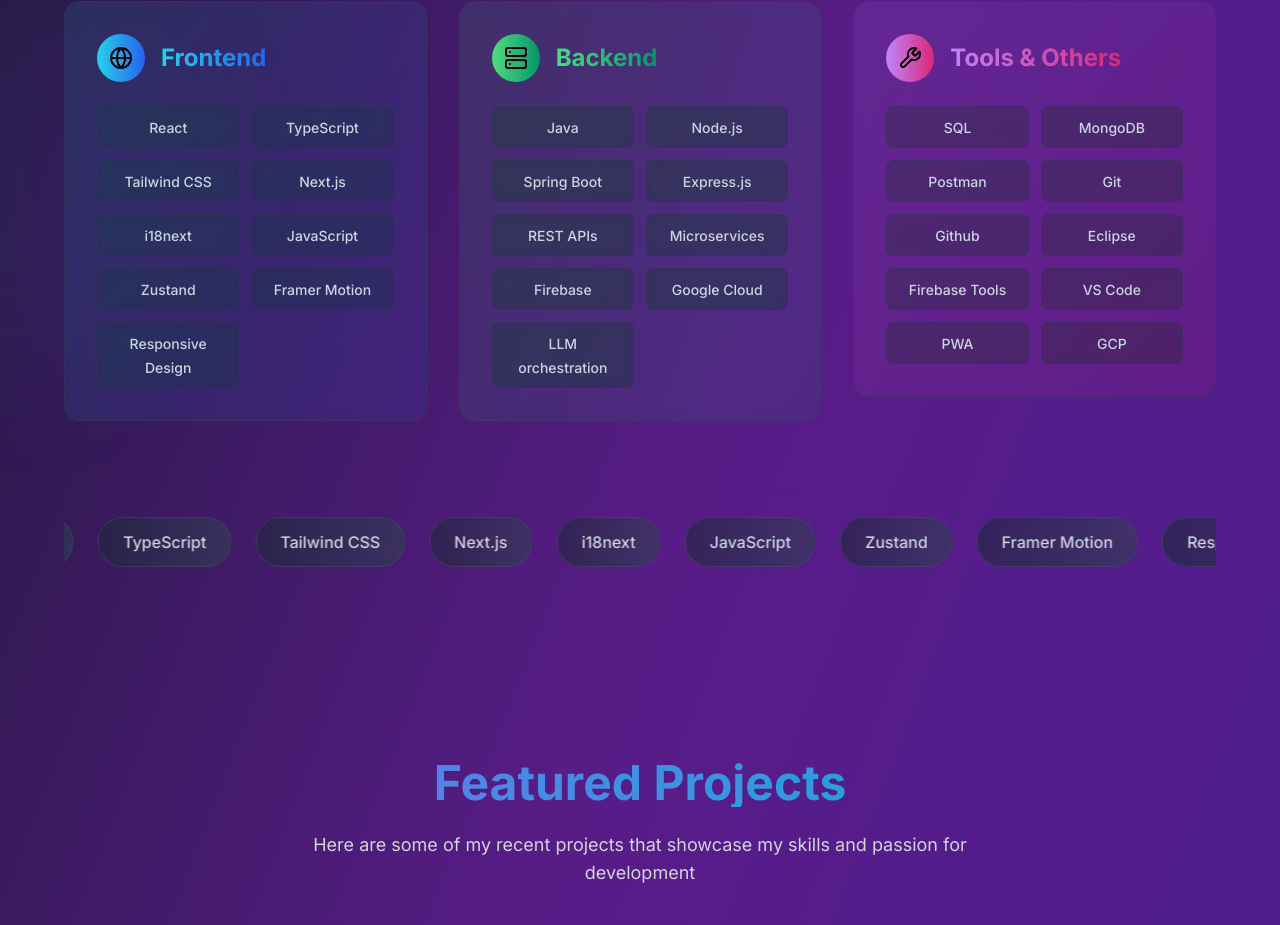
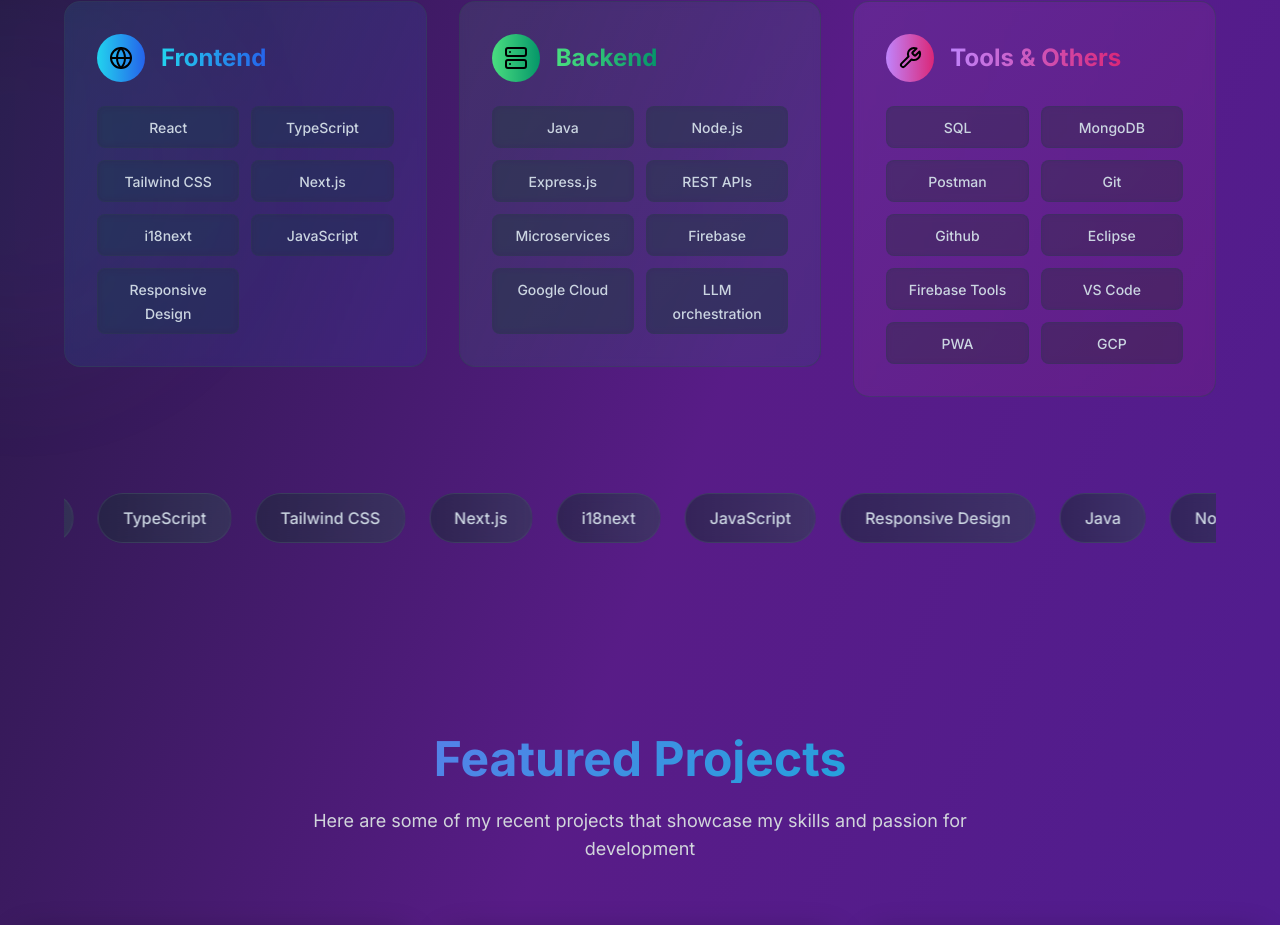
Before and after one commit to SumanthSV/sumanth, a React (Vite) app: page / in a window 1280 px wide. Shown: the part 1035-1960 px from the top of the page. Built offline with nearby package versions, Linux system fonts and the light colour scheme.

Commit message:
first commit

```diff
--- a/src/components/Skills.tsx
+++ b/src/components/Skills.tsx
@@ -7,14 +7,14 @@
     {
       title: 'Frontend',
       icon: <Globe className="w-6 h-6" />,
-      skills: ['React', 'TypeScript', 'Tailwind CSS', 'Next.js', 'i18next', 'JavaScript','Zustand','Framer Motion', 'Responsive Design'],
+      skills: ['React', 'TypeScript', 'Tailwind CSS', 'Next.js', 'i18next', 'JavaScript', 'Responsive Design'],
       gradient: 'from-cyan-400 to-blue-600',
       bgGradient: 'from-cyan-400/10 to-blue-600/10'
     },
     {
       title: 'Backend',
       icon: <Server className="w-6 h-6" />,
-      skills: ['Java', 'Node.js', 'Spring Boot', 'Express.js', 'REST APIs', 'Microservices','Firebase', 'Google Cloud','LLM orchestration'],
+      skills: ['Java', 'Node.js', 'Express.js', 'REST APIs', 'Microservices','Firebase', 'Google Cloud','LLM orchestration'],
       gradient: 'from-green-400 to-emerald-600',
       bgGradient: 'from-green-400/10 to-emerald-600/10'
     },
```
Also changed, not shown: 1 other file (tests, documents, lock files or other folders).
